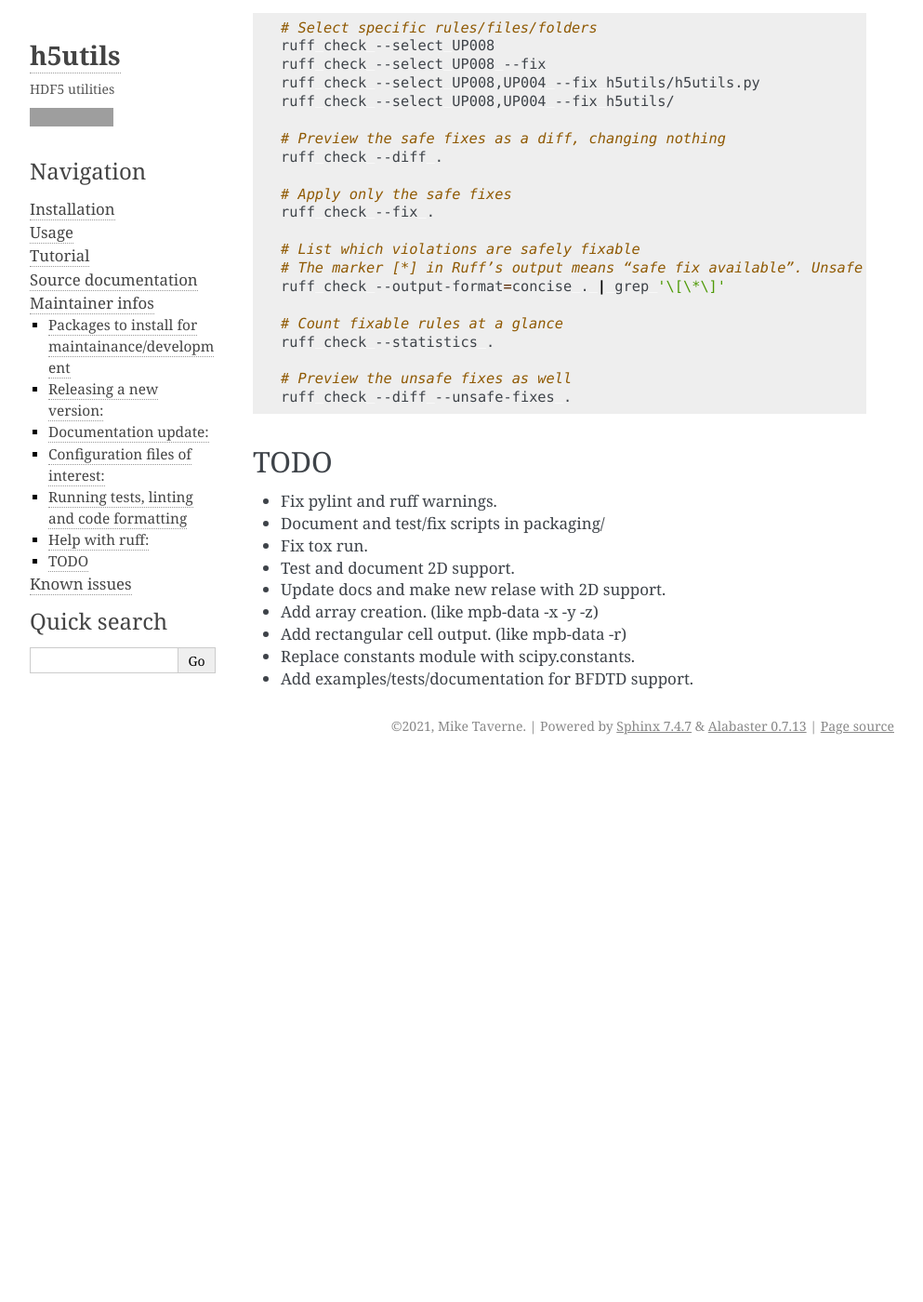
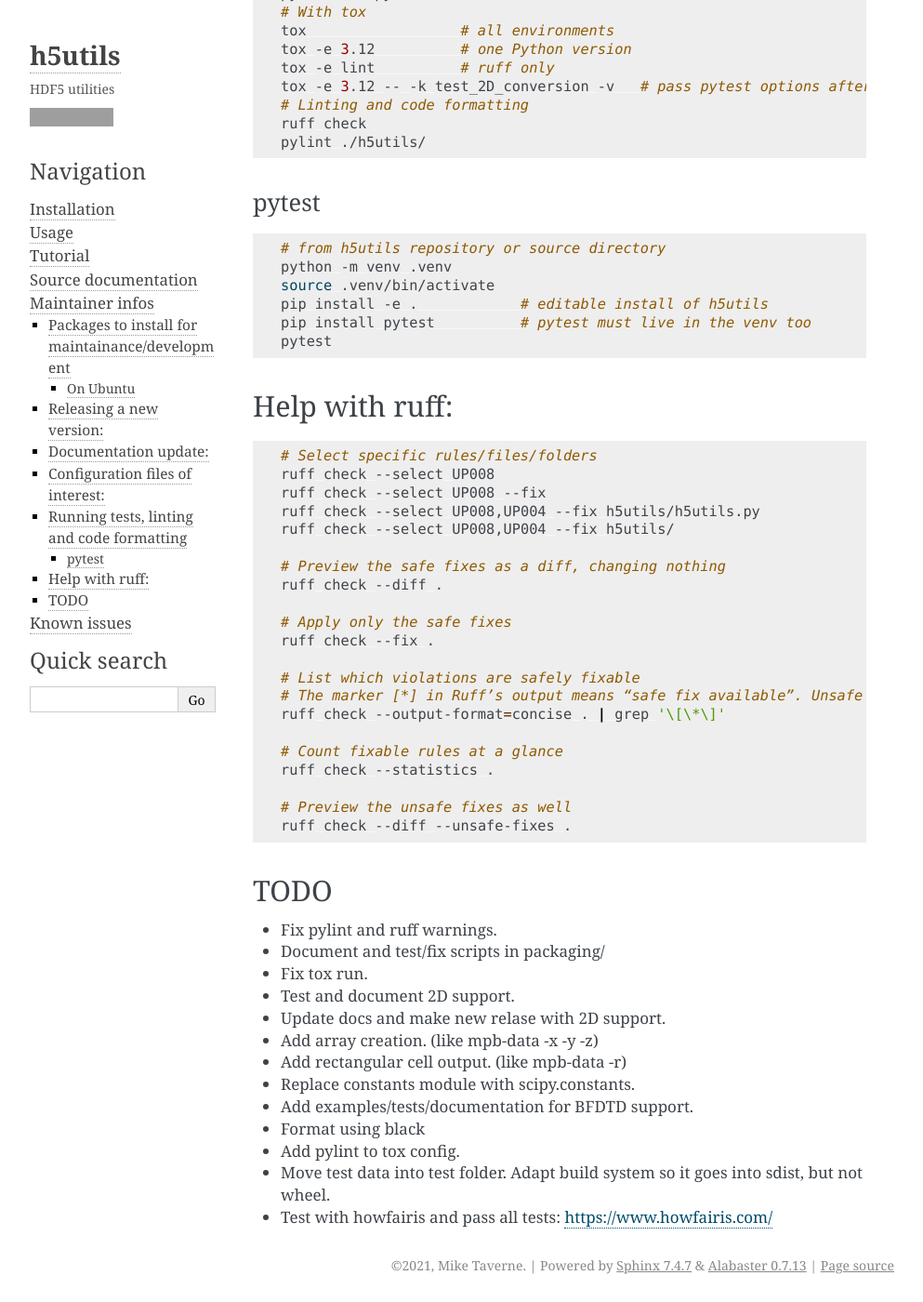
Before and after one commit to mtav/h5utils, a Sphinx documentation site: the page built from docs/maintenance.rst, in a window 1280 px wide and 1400 px high, scrolled down 1552 px. Shown: the whole window at 93% size, without its empty margins (148-1141 px from the left). Built offline with Sphinx 7.4.7, drawn with Linux system fonts in a browser that asks for light colours; before the commit the page ends 2372 px from its top, so only the background shows below that; some of the changed text lies outside the part shown; grey boxes are pictures that could not be loaded.

Commit message:
-check.sh now works for any python version and forces package reinstall. -Extra TODO notes.

```diff
--- a/docs/maintenance.rst
+++ b/docs/maintenance.rst
@@ -6,8 +6,18 @@ Packages to install for maintainance/development
 ================================================
 * bumpversion
 * tox
+* pylint
+* twine
+* python3-pytest
+* python3-build
 * ruff
-* pylint
+
+On Ubuntu
+---------
+.. code:: bash
+
+        sudo apt install bumpversion tox pylint python3-build twine python3-pytest
+        sudo snap install ruff
 
 Releasing a new version:
 ========================
@@ -60,6 +70,8 @@ Running tests, linting and code formatting
         # With pytest
         pip install pytest
         pytest tests -v
+        # in case of error: ModuleNotFoundError: No module named 'h5utils':
+        python3 -m pytest
         # With tox
         tox                  # all environments
         tox -e 3.12          # one Python version
@@ -68,6 +80,17 @@ Running tests, linting and code formatting
         # Linting and code formatting
         ruff check
         pylint ./h5utils/
+
+pytest
+------
+.. code:: bash
+
+        # from h5utils repository or source directory
+        python -m venv .venv
+        source .venv/bin/activate
+        pip install -e .            # editable install of h5utils
+        pip install pytest          # pytest must live in the venv too
+        pytest
 
 Help with ruff:
 ===============
@@ -107,3 +130,7 @@ TODO
 * Add rectangular cell output. (like mpb-data -r)
 * Replace constants module with scipy.constants.
 * Add examples/tests/documentation for BFDTD support.
+* Format using black
+* Add pylint to tox config.
+* Move test data into test folder. Adapt build system so it goes into sdist, but not wheel.
+* Test with howfairis and pass all tests: https://www.howfairis.com/
```
Also changed, not shown: 1 other file.
